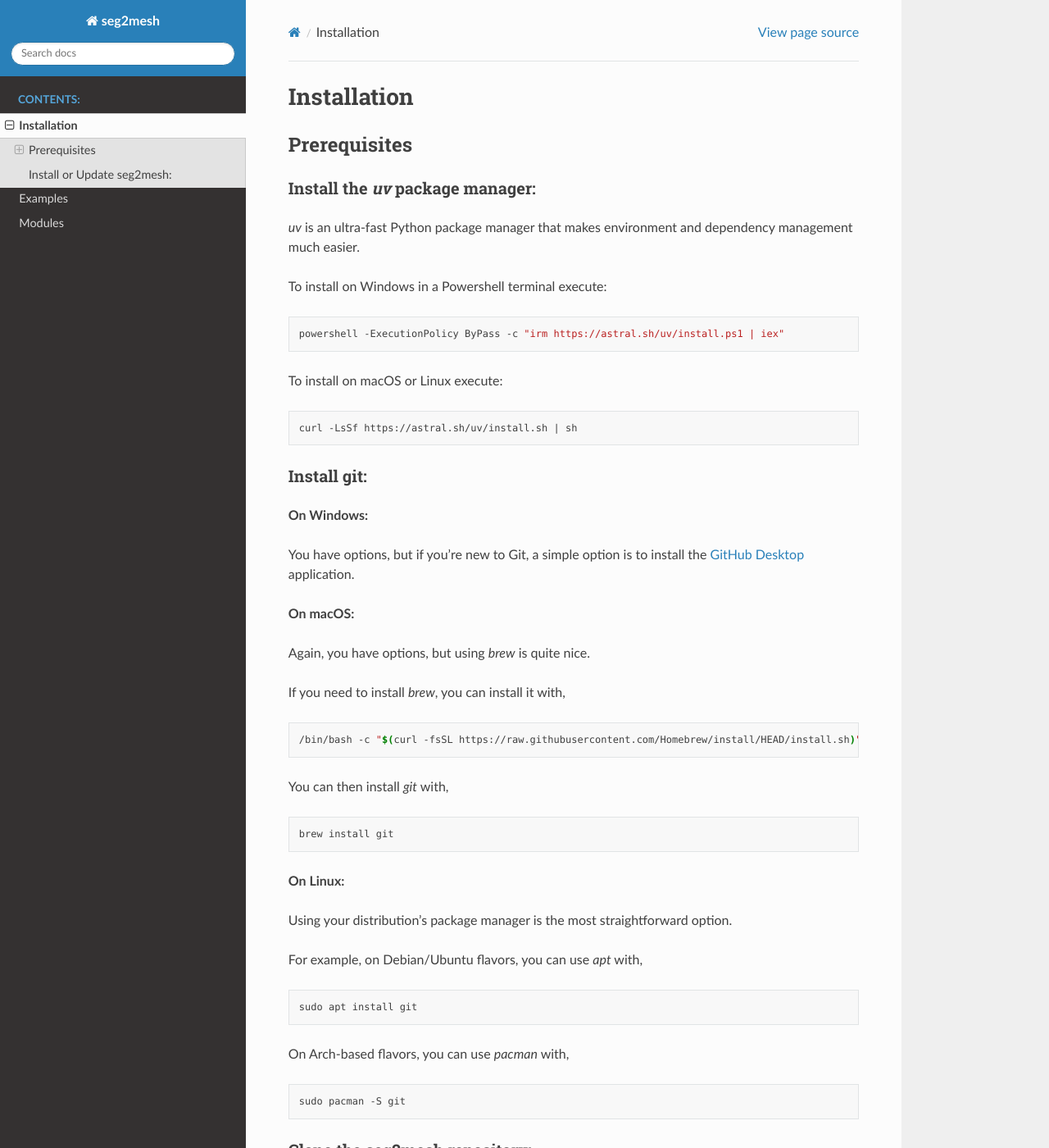
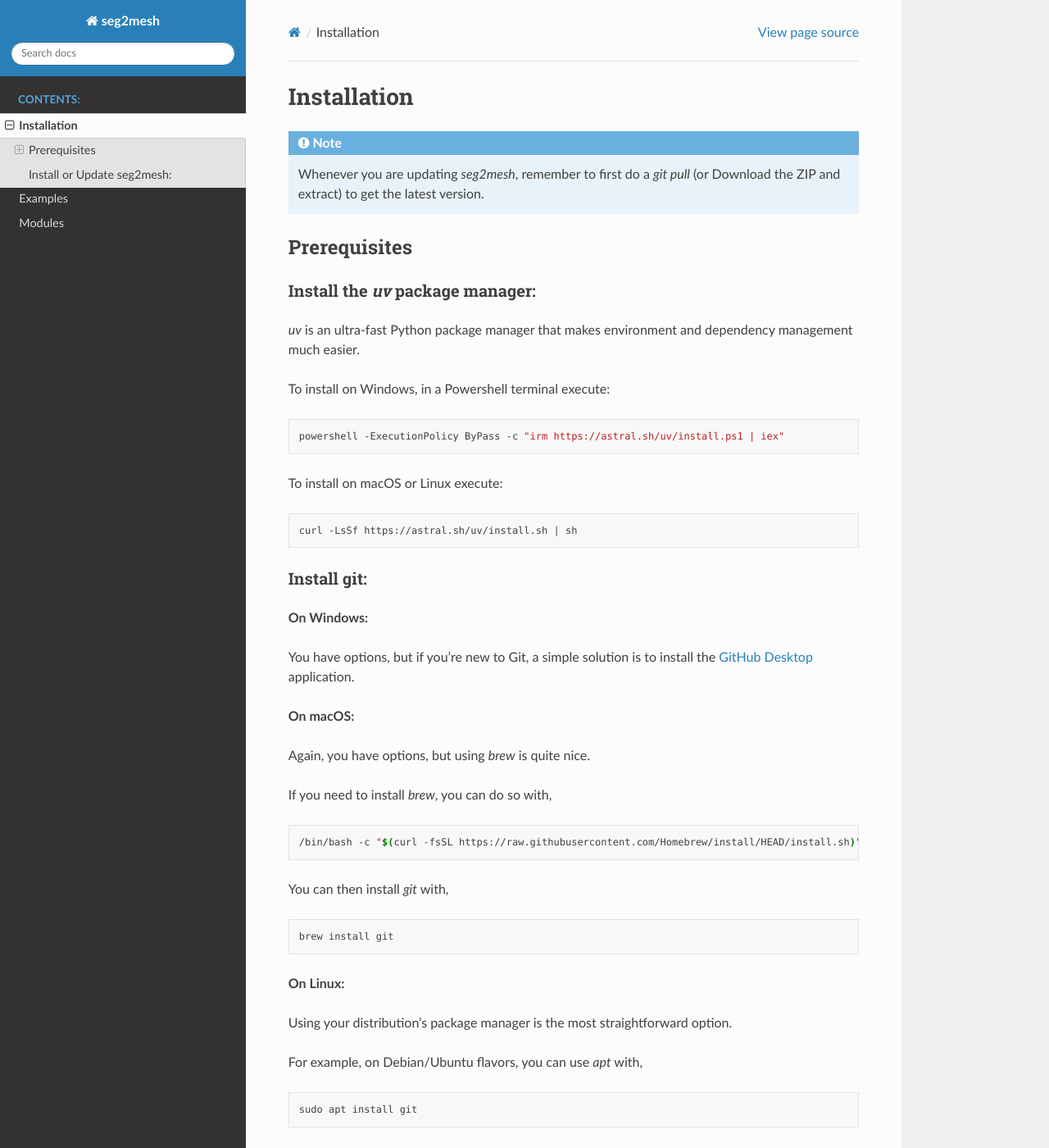
Before and after one commit to CompOrthoBiomech/seg2mesh, a Sphinx documentation site: the page built from docs/installation.rst, in a window 1280 px wide and 1400 px high. Shown: the whole window at 82% size. Built offline with Sphinx 7.4.7 and the Read the Docs theme 3.1.0, drawn with Linux system fonts in a browser that asks for light colours.

Commit message:
Some grammatical/typo fixes

```diff
--- a/docs/installation.rst
+++ b/docs/installation.rst
@@ -1,5 +1,8 @@
 Installation
 ============
+
+.. note::
+    Whenever you are updating `seg2mesh`, remember to first do a `git pull` (or Download the ZIP and extract) to get the latest version.
 
 Prerequisites
 -------------
@@ -9,7 +12,7 @@
 
 `uv` is an ultra-fast Python package manager that makes environment and dependency management much easier.
 
-To install on Windows in a Powershell terminal execute:
+To install on Windows, in a Powershell terminal execute:
 
 .. code-block:: powershell
 
@@ -26,13 +29,13 @@
 
 **On Windows:**
 
-You have options, but if you're new to Git, a simple option is to install the `GitHub Desktop <https://desktop.github.com/>`_ application.
+You have options, but if you're new to Git, a simple solution is to install the `GitHub Desktop <https://desktop.github.com/>`_ application.
 
 **On macOS:**
 
 Again, you have options, but using `brew` is quite nice.
 
-If you need to install `brew`, you can install it with,
+If you need to install `brew`, you can do so with,
 
 .. code-block:: bash
 
@@ -88,6 +91,7 @@
 After completing the prerequisites, you can install seg2mesh by running the following command:
 
 .. code-block:: bash
+
     uv sync
 
 From anywhere in the repository root directory or below.
```
Also changed, not shown: README.md (+9 -5 lines), docs/examples.rst (+34 -11 lines).
